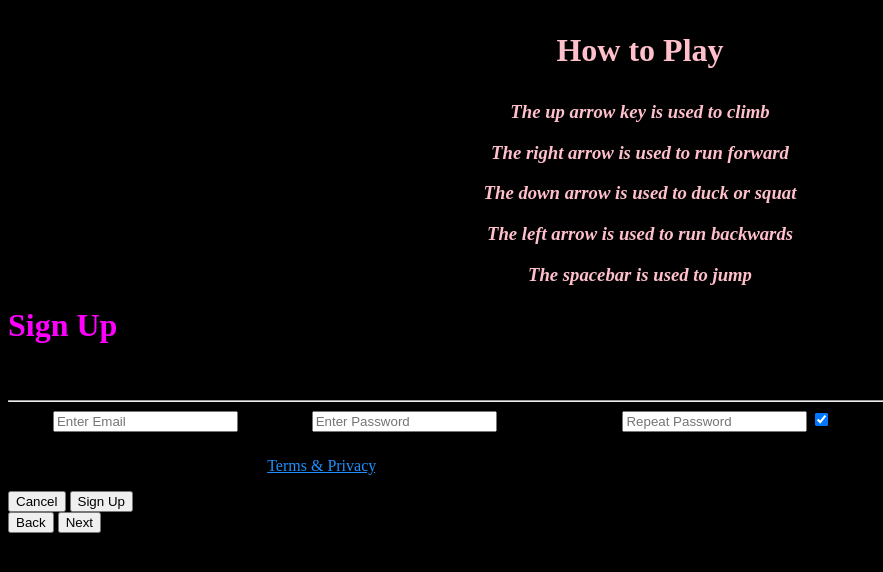
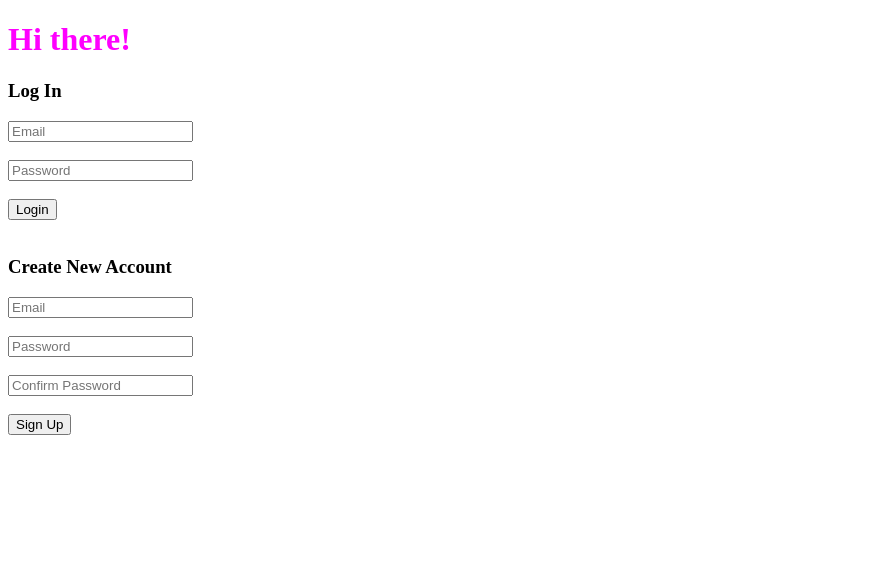
Before and after one commit to AndoverGWC/WomenAndGaming, a plain HTML site: page index.html in a window 1280 px wide. Shown: the whole page, without its empty margins (0-883 px from the left). Drawn offline with Linux system fonts and the light colour scheme.

Commit message:
🐷💠 Updated with Glitch

```diff
--- a/index.html
+++ b/index.html
@@ -1,63 +1,41 @@
-<!DOCTYPE html>
+  <!DOCTYPE html>
 <html>
   <head>
-   <center> <title>Girls Who Code</title>
+    <title>Hello!</title>
     <meta charset="utf-8">
     <meta http-equiv="X-UA-Compatible" content="IE=edge">
     <meta name="viewport" content="width=device-width, initial-scale=1">
     <link rel="stylesheet" href="/styles.css">
     <script src="/script.js" defer></script>
-    </center>
   </head>
   <body>
-    <body bgcolor="black">
-    </body>
-    <center>
-    <h1>
-      <p>
-        <font color="pink"> How to Play </font>
-          </p>
-    </h1>
+    <h1>Hi there!</h1>
+
     <h3>
-      <font color="pink">
-      <em> <p>The up arrow key is used to climb</p>
-    <p>The right arrow is used to run forward</p>
-    <p>The down arrow is used to duck or squat</p>
-    <p>The left arrow is used to run backwards</p>
-        <p>The spacebar is used to jump</p></em> </font>
+      Log In
     </h3>
-    </center>
+
+   <form  action="login.php" >
+
+<input placeholder="Email" type="Email" name="Email" required="required"><br >
+    <br >
+     <input placeholder="Password" type="password" name="password" required="required"><br >
+  <br >
+    <input type="submit" value="Login">
+    <br >
+    <br >
+    </form>
+    <h3>
+      Create New Account
+    </h3>
+    <form  action="login.php" >
+    <input placeholder="Email" type="Email" name="Email" required="required">
+    <br ><br >
+    <input placeholder="Password" type="password" name="password" required="required">
+    <br ><br >
+    <input placeholder="Confirm Password" type="password" name="confirm password" required="required">
+    <br ><br >
+    <input type="submit" value="Sign Up">
+    </form>
   </body>
-  <div class="container">
-    <h1>Sign Up</h1>
-    <p>Please fill in this form to create an account.</p>
-    <hr>
-
-    <label><b>Email</b></label>
-    <input type="text" placeholder="Enter Email" name="email" required>
-
-    <label><b>Password</b></label>
-    <input type="password" placeholder="Enter Password" name="psw" required>
-
-    <label><b>Repeat Password</b></label>
-    <input type="password" placeholder="Repeat Password" name="psw-repeat" required>
-
-    <label>
-      <input type="checkbox" checked="checked" style="margin-bottom:15px"> Remember me
-    </label>
-
-    <p>By creating an account you agree to our <a href="#" style="color:dodgerblue">Terms & Privacy</a>.</p>
-
-    <div class="clearfix">
-      <button type="button" class="cancelbtn">Cancel</button>
-      <button type="submit" class="signupbtn">Sign Up</button>
-    </div>
-  </div>
-  <head>
-    <title>Girl's Who Code</title>
-    <body>
-      <input type="submit" value="Back">
-      <input type="submit" value="Next">
-    </body>
-  </head>
 </html>
```
Also changed, not shown: grace.html (deleted, +0 -63 lines), juliet.html (deleted, +0 -63 lines), marianna.html (deleted, +0 -63 lines).
